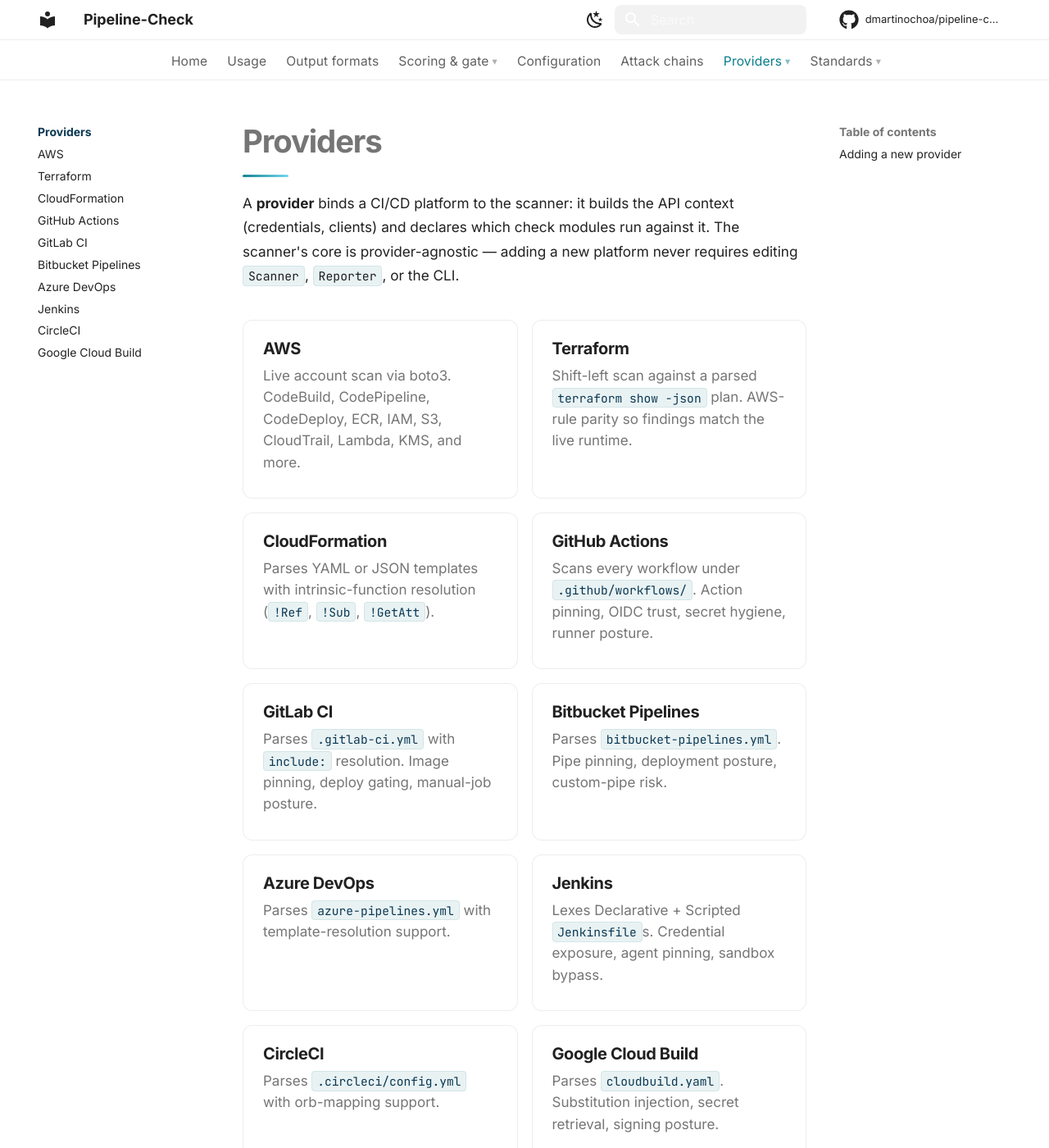
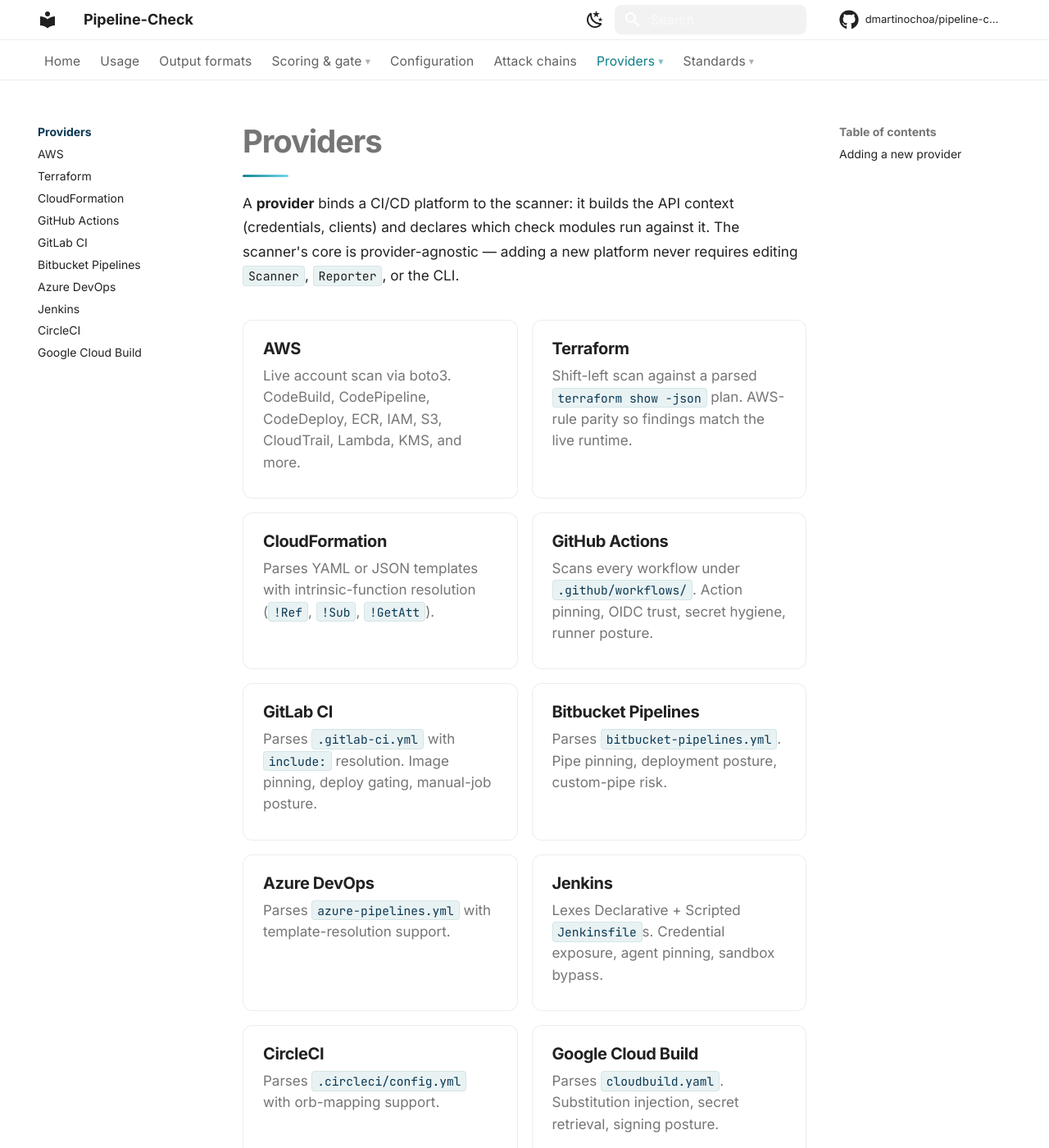
Before and after one commit to dmartinochoa/pipeline-check, an MkDocs documentation site: the page built from docs/providers/README.md, in a window 1280 px wide and 1400 px high. Shown: the whole window at 82% size. Built offline with MkDocs 1.6.1 and Material for MkDocs 9.7.7, drawn with Linux system fonts in a browser that asks for light colours; comment, search, counter and statistics services are not loaded.

Commit message:
Revert centered tabs — keep Material's default left alignment
Co-Authored-By: Claude Opus 4.7 (1M context) <noreply@anthropic.com>

```diff
--- a/docs/stylesheets/extra.css
+++ b/docs/stylesheets/extra.css
@@ -586,11 +586,9 @@ body {
 .md-header__button:hover { color: var(--pg-teal-500); }
 [data-md-color-scheme="slate"] .md-header__button:hover { color: var(--pg-teal-400); }
 
-/* Tabs row: centered, tighter, with dropdown submenus */
+/* Tabs row: tighter, with dropdown submenus */
 .md-tabs__list {
   padding: 0 0.4rem;
-  justify-content: center;
-  flex-wrap: wrap;
 }
 .md-tabs__item {
   height: 2.4rem;
```
